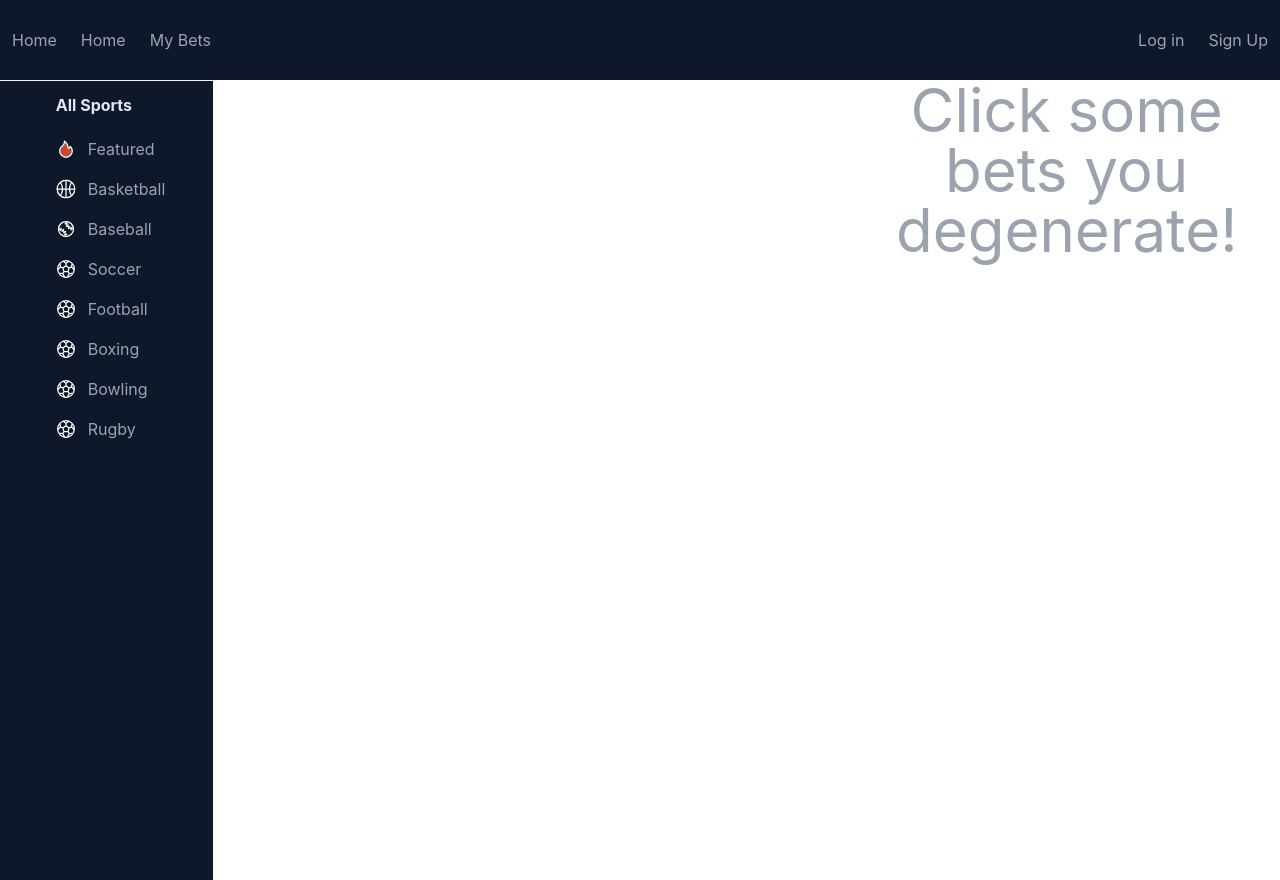
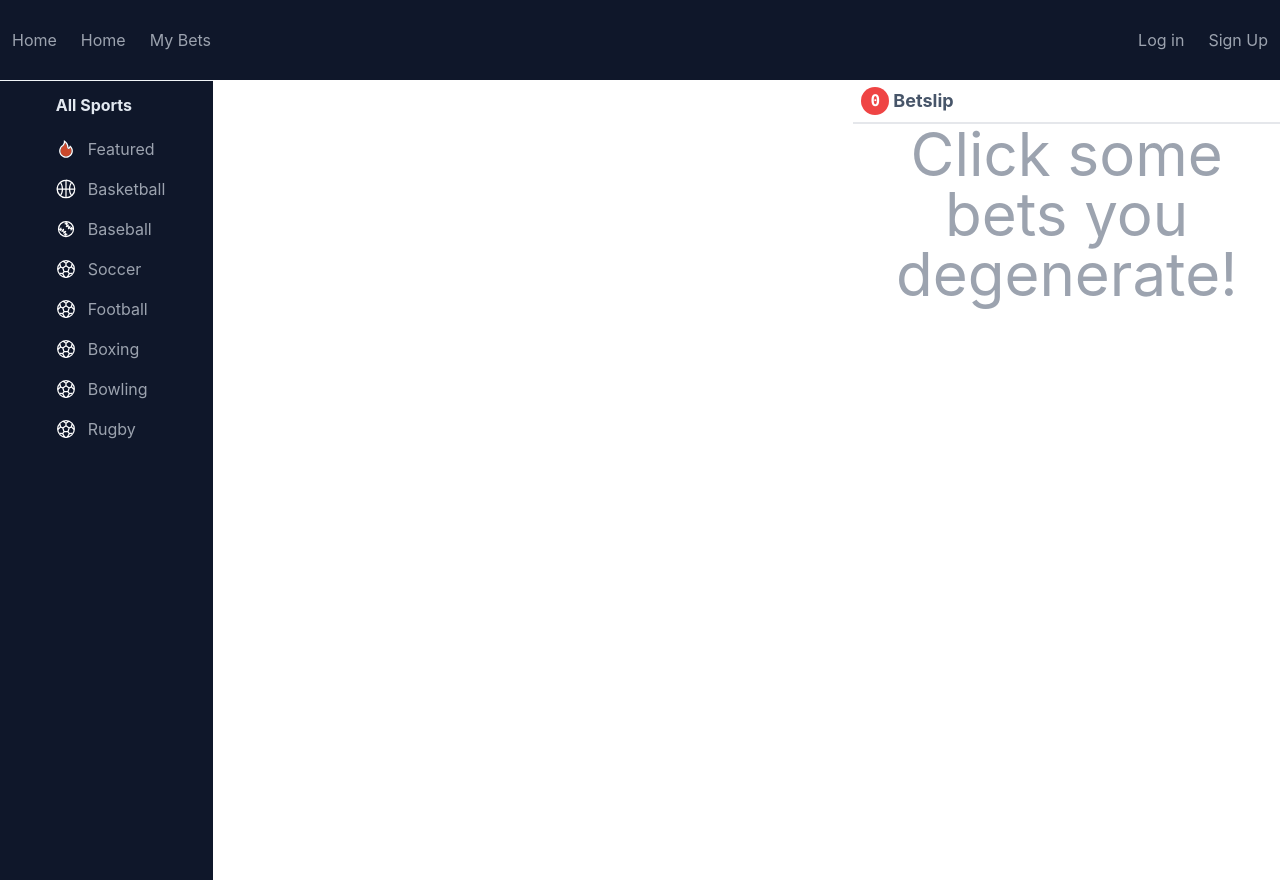
Before and after one commit to corylennox/Betting-Exchange, a React (Create React App) app: page / in a window 1280 px wide. Built offline with nearby package versions, Linux system fonts and the light colour scheme.

Commit message:
added betslip bar at top of betslip

```diff
--- a/src/App.jsx
+++ b/src/App.jsx
@@ -93,7 +93,13 @@ export default class App extends Component {
 
             {/* Betslip */}
             <div className="hidden lg:block xs:col-span-1 lg:col-span-2 xl:auto w-full h-[calc(100vh-5rem)] sticky top-20 overflow-y-scroll overscroll-contain ">
-              <div className="h-auto">
+              <div className="h-auto ">
+                <div className="flex sticky top-0 border-b-2 h-11 items-center p-2">
+                  <div className="rounded-full bg-red-500 flex relative h-7 w-7 items-center text-center">
+                    <h1 className="w-full text-md font-semibold text-white font-mono">{this.state.activeBets.length}</h1>
+                  </div>
+                  <h1 className="text-slate-600 font-bold text-lg ml-1">Betslip</h1>
+                </div>
                 <Betslip activeBets={this.state.activeBets} />
               </div>
             </div>
--- a/src/components/Betslip.jsx
+++ b/src/components/Betslip.jsx
@@ -18,6 +18,7 @@ export default class Betslip extends Component {
       return this.props.activeBets.map((bet) => (
         <div className="min-h-fit min-w-fit pl-8 pt-4 pr-8">
           <div className="bg-slate-500 text-slate-50 rounded-2xl p-3 drop-shadow-md shadow-lg">
+
             <h1>{bet.line}</h1>
             <h1>{bet.contender}</h1>
             <h1>{bet.type}</h1>
--- a/src/components/GameBet.jsx
+++ b/src/components/GameBet.jsx
@@ -13,7 +13,7 @@ class GameBetContenderRow extends Component {
           <div className="flex h-10 justify-center">
             <MyButton
               line={this.props.contenderData.spread}
-              contender={this.props.contender}
+              contender={this.props.contenderData.contender}
               type={this.props.type}
               title={this.props.title}
               onMoneylineClick={this.props.onMoneylineClick}
@@ -22,7 +22,7 @@ class GameBetContenderRow extends Component {
           <div className="flex h-10 justify-center">
             <MyButton
               line={this.props.contenderData.money}
-              contender={this.props.contender}
+              contender={this.props.contenderData.contender}
               type={this.props.type}
               title={this.props.title}
               onMoneylineClick={this.props.onMoneylineClick}
@@ -31,7 +31,7 @@ class GameBetContenderRow extends Component {
           <div className="flex h-10 justify-center">
             <MyButton
               line={this.props.contenderData.total}
-              contender={this.props.contender}
+              contender={this.props.contenderData.contender}
               type={this.props.type}
               title={this.props.title}
               onMoneylineClick={this.props.onMoneylineClick}
```
